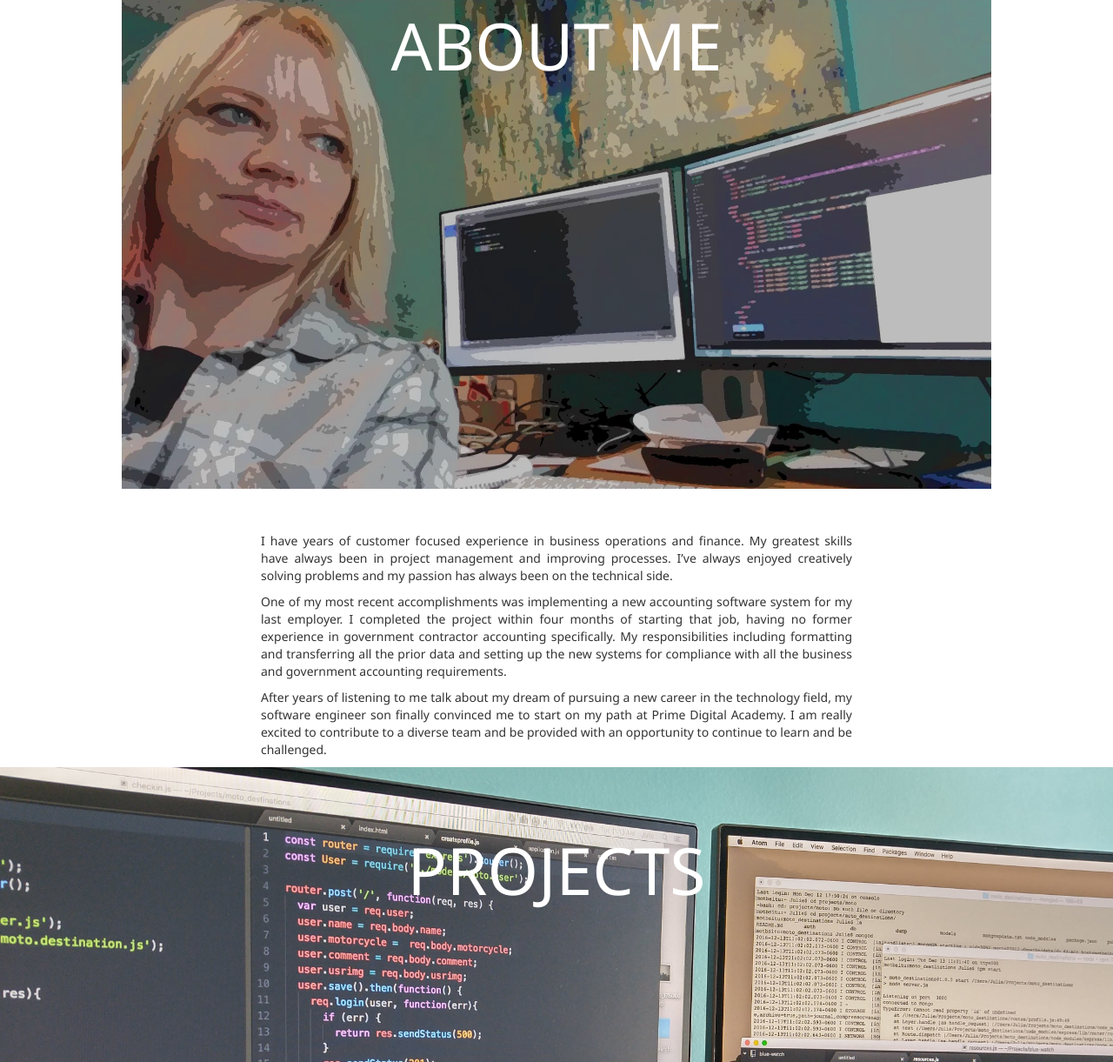
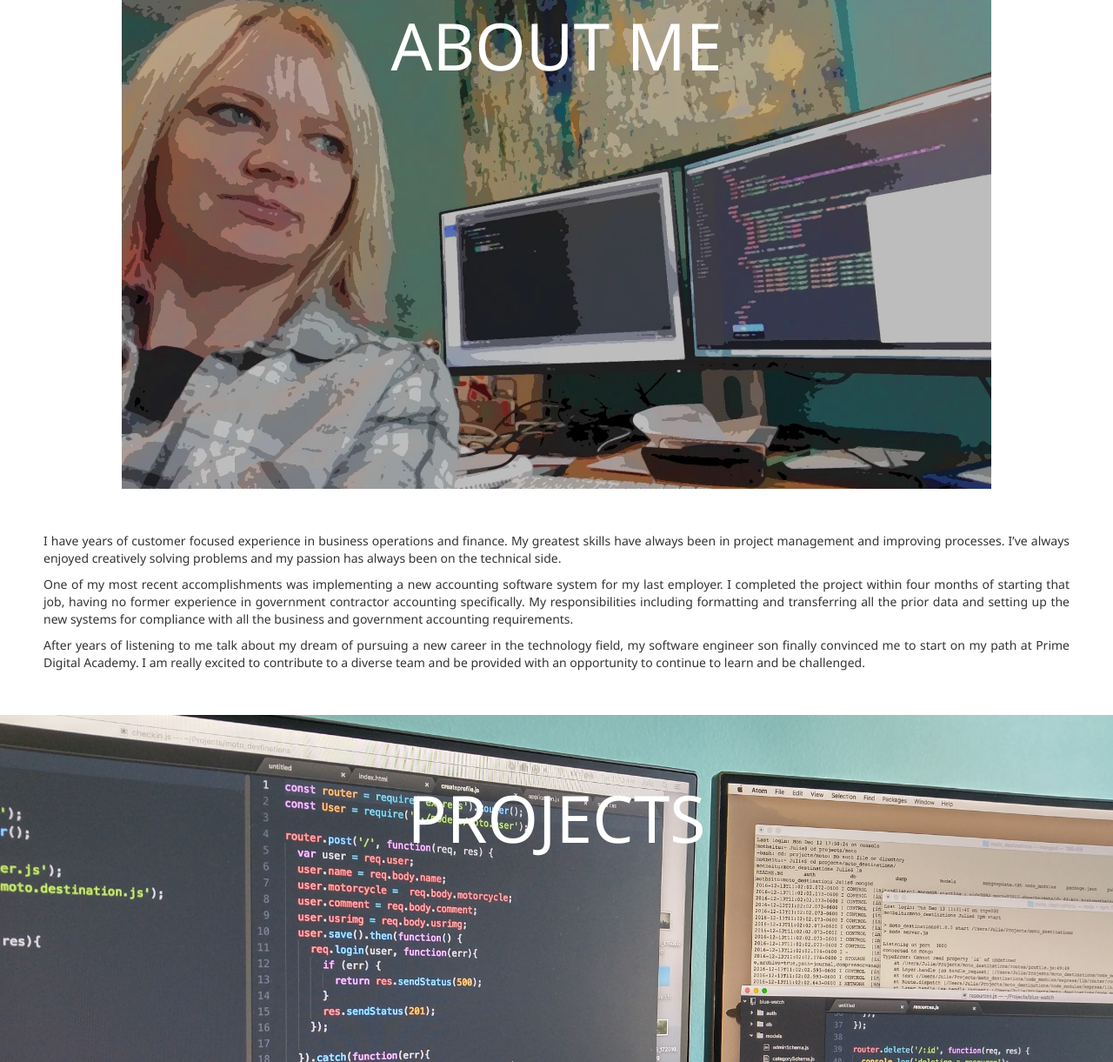
Before and after one commit to motbsitu/JulieSMike-Portfolio, a PHP site: page / in a window 1280 px wide. Shown: the part 66-1287 px from the top of the page at 87% size. Run offline with PHP 8.4, Linux system fonts and the light colour scheme.

Commit message:
margins on about

```diff
--- a/styles.css
+++ b/styles.css
@@ -59,10 +59,10 @@ body{
 
 .about-content{
   text-align: justify;
-  margin: 0 300px 0 300px;
+  margin: 0 50px 50px 50px;
 }
 .content{
-    margin: auto 250px auto 150px;
+    margin: 15px 150px auto 50px;
 
 }
 .bar-image{
```
